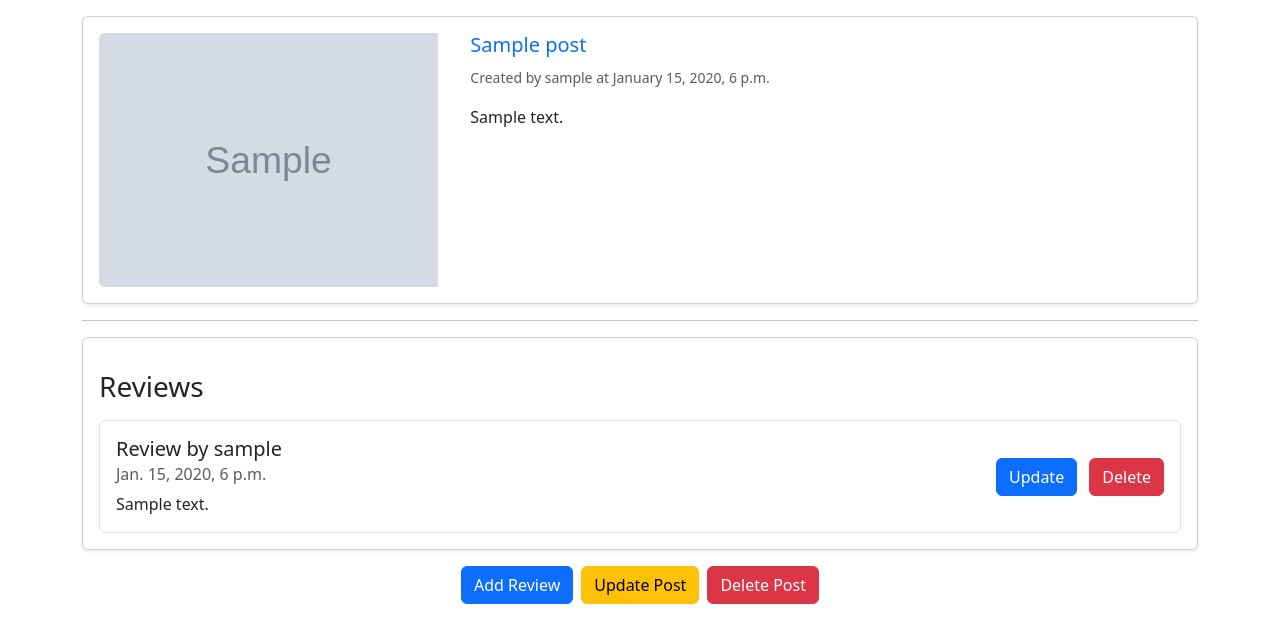
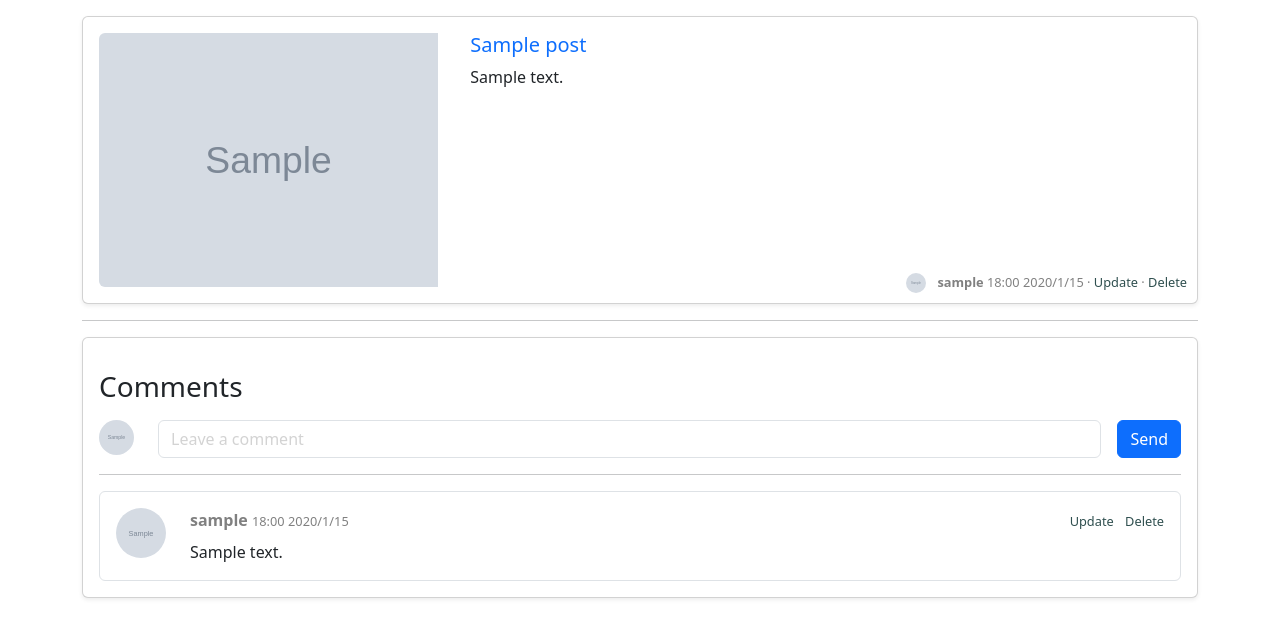
Before and after one commit to coalooball/som, a Django app: page /post/1 in a window 1280 px wide. Shown: the part 62-705 px from the top of the page. Run offline with Django 4.2, Linux system fonts and the light colour scheme; a user stored in the database is signed in; tables that the repository leaves empty hold one stand-in row (values such as "Sample post"); grey boxes marked "Sample" are stand-in pictures; some libraries are stand-ins or nearby versions.

Commit message:
Amend format of Comment

```diff
--- a/news/templates/news.html
+++ b/news/templates/news.html
@@ -8,7 +8,7 @@
                 <h5 class="card-title">{{ news.headline }}</h5>
                 <p class="card-text">{{ news.body }}</p>
                 <p class="card-text"><small class="text-muted">
-                        {{ news.date }}
+                        {{ news.date|date:"Y/n/j H:i" }}
                     </small></p>
             </div>
         </div>
--- a/post/templates/delete_post.html
+++ b/post/templates/delete_post.html
@@ -4,6 +4,6 @@
   <h1>Are you sure you want to delete "{{ post.title }}"?</h1>
   <form method="POST">
     {% csrf_token %}
-    <button type="submit" class="btn btn-danger">Delete</button>
+    <button type="submit" class="btn btn-danger">Yes</button>
   </form>
 {% endblock %}
--- a/post/templates/detail.html
+++ b/post/templates/detail.html
@@ -1,16 +1,71 @@
 {% extends 'base.html' %}
+{% load static %}
 {% block content %}
-<div class="card mb-3 shadow-sm">
+<style>
+    .username {
+        color: inherit;
+        color: gray;
+        font-weight: bold;
+        text-decoration: none;
+    }
+
+    .review-time {
+        font-size: 0.8rem;
+        color: gray;
+    }
+
+    .action-links a {
+        font-size: 0.8rem;
+        color: darkslategray;
+        text-decoration: none;
+    }
+
+    .post-footer {
+        position: absolute;
+        bottom: 10px;
+        right: 10px;
+        font-size: 0.8rem;
+        color: gray;
+        text-align: right;
+    }
+
+    .post-footer a {
+        color: darkslategray;
+        text-decoration: none;
+    }
+</style>
+<div class="card mb-3 shadow-sm position-relative">
     <div class="row g-0">
+        {% if post.image %}
         <div class="col-md-4 p-3">
             <img src="{{ post.image.url }}" class="img-fluid rounded-start" alt="">
         </div>
+        {% else %}
+        <div class="col-md-4 p-3">
+            <img src="{% static 'images/default-image.jpg' %}" class="img-fluid rounded-start" alt="">
+        </div>
+        {% endif %}
         <div class="col-md-8">
             <div class="card-body">
                 <h5 class="card-title text-primary">{{ post.title }}</h5>
-                <p class="card-text"><small class="text-muted">Created by {{ post.created_by.username }} at
-                        {{ post.created_at|date:"F j, Y, P" }}</small></p>
                 <p class="card-text">{{ post.description }}</p>
+            </div>
+            <div class="post-footer">
+                {% if post.created_by.userprofile.image %}
+                <img src="{{ post.created_by.userprofile.image.url }}" class="rounded-circle me-2" width="20"
+                    height="20" alt="User Avatar">
+                {% else %}
+                <img src="{% static 'images/default-avatar.png' %}" alt="{{ post.created_by.username }}" width="20"
+                    height="20" class="rounded-circle me-2">
+                {% endif %}
+                <span class="username">{{ post.created_by.username }}</span>
+                <span>
+                    {{ post.created_at|date:"H:i Y/n/j" }}
+                    {% if user.is_authenticated and user == post.created_by %}
+                    · <a href="{% url 'update_post' post.id %}">Update</a>
+                    · <a href="{% url 'delete_post' post.id %}">Delete</a>
+                    {% endif %}
+                </span>
             </div>
         </div>
     </div>
@@ -18,29 +73,67 @@
 <hr />
 <div class="card mb-3 shadow-sm">
     <div class="card-body">
-        <h3 class="mt-3">Reviews</h3>
+        <h3 class="mt-3">Comments</h3>
+        {% if user.is_authenticated %}
+        <div class="mt-3">
+            <form method="POST" action="{% url 'createreview' post.id %}">
+                {% csrf_token %}
+                <div class="d-flex align-items-start">
+                    <div class="flex-shrink-0 me-3">
+                        {% if user.userprofile.image %}
+                        <img src="{{ user.userprofile.image.url }}" class="rounded-circle me-2" width="35" height="35"
+                            alt="User Avatar">
+                        {% else %}
+                        <img src="{% static 'images/default-avatar.png' %}" alt="{{ user.username }}" width="50"
+                            height="50" class="rounded-circle me-2">
+                        {% endif %}
+                    </div>
+                    <div class="flex-grow-1 me-3">
+                        <input type="text" name="text" class="form-control" placeholder="Leave a comment" required>
+                    </div>
+                    <div>
+                        <button type="submit" class="btn btn-primary">Send</button>
+                    </div>
+                </div>
+            </form>
+        </div>
+        <hr>
+        {% endif %}
         <ul class="list-group mt-3">
             {% for review in reviews %}
             <li class="list-group-item pb-3 pt-3">
-                <div class="d-flex justify-content-between align-items-center">
+                <div class="d-flex align-items-start">
+                    <div class="flex-shrink-0 me-3">
+                        {% if review.user.userprofile.image %}
+                        <img src="{{ review.user.userprofile.image.url }}" class="rounded-circle me-2" width="50"
+                            height="50" alt="User Avatar">
+                        {% else %}
+                        <img src="{% static 'images/default-avatar.png' %}" alt="{{ post.created_by.username }}"
+                            width="50" height="50" class="rounded-circle me-2">
+                        {% endif %}
+                    </div>
+                    <div class="flex-grow-1">
+                        <div class="d-flex justify-content-between align-items-center mb-2">
                             <div>
-                        <h5 class="card-title">
-                            Review by {{ review.user.username }}
-                        </h5>
-                        <h6 class="card-subtitle mb-2 text-muted">
-                            {{ review.date }}
-                        </h6>
-                        <p class="card-text">{{ review.text }}</p>
+                                <span class="username">
+                                    {{ review.user.username }}
+                                </span>
+                                <span class="review-time ml-2">
+                                    {{ review.date|date:"H:i Y/n/j" }}
+                                </span>
                             </div>
-                    <div>
+                            <div class="action-links">
                                 {% if user.is_authenticated and user == review.user %}
-                        <a class="btn btn-primary me-2" href="{% url 'updatereview' review.id %}">
+                                <a class="me-2" href="{% url 'updatereview' review.id %}">
                                     Update
                                 </a>
-                        <a class="btn btn-danger" href="{% url 'deletereview' review.id %}">
+                                <a href="{% url 'deletereview' review.id %}">
                                     Delete
                                 </a>
                                 {% endif %}
+                            </div>
+                        </div>
+                        <p class="card-text">{{ review.text }}</p>
                     </div>
                 </div>
             </li>
@@ -48,19 +141,4 @@
         </ul>
     </div>
 </div>
-{% if user.is_authenticated %}
-<div class="d-flex justify-content-center mb-3">
-    <a href="{% url 'createreview' post.id %}" class="btn btn-primary">
-        Add Review
-    </a>
-    {% if user == post.created_by %}
-    <a class="btn btn-warning mx-2" href="{% url 'update_post' post.id %}">
-        Update Post
-    </a>
-    <a class="btn btn-danger" href="{% url 'delete_post' post.id %}">
-        Delete Post
-    </a>
-    {% endif %}
-</div>
-{% endif %}
 {% endblock content %}
--- a/post/templates/home.html
+++ b/post/templates/home.html
@@ -45,9 +45,15 @@
     {% for post in posts %}
     <div class="col">
         <div class="card">
+            {% if post.image %}
             <a href="{% url 'detail' post.id %}">
                 <img class="post-image1" src="{{ post.image.url }}" />
             </a>
+            {% else %}
+            <a href="{% url 'detail' post.id %}">
+                <img class="post-image1" src="{% static 'images/default-image.jpg' %}" />
+            </a>
+            {% endif %}
             <div class="card-body">
                 <div class="card-title">
                     <a href="{% url 'detail' post.id %}">
--- a/post/templates/updatereview.html
+++ b/post/templates/updatereview.html
@@ -5,7 +5,7 @@
         <div>
             <div class="card-body">
                 <h5 class="card-title">
-                    Update Review for {{ review.post.title }}
+                    Update Comment for '{{ review.post.title }}'
                 </h5>
                 {% if error %}
                 <div class="alert alert-danger mt-3" role="alert">
@@ -17,7 +17,7 @@
                     {% csrf_token %}
                     {{ form.as_p }}
                     <button type="submit" class="btn btn-primary">
-                        Update Review
+                        Update Comment
                     </button>
                 </form>
                 </p>
--- a/post/views.py
+++ b/post/views.py
@@ -30,24 +30,37 @@ def detail(request, post_id):
         {'post':post, 'reviews': reviews}
         )
 
+# @login_required
+# def createreview(request, post_id):
+#     post = get_object_or_404(Post,pk=post_id)
+#     if request.method == 'GET':
+#         return render(request, 'createreview.html',
+#             {'form':ReviewForm(), 'post':post})
+#     else:
+#         try:
+#             form = ReviewForm(request.POST)
+#             newReview = form.save(commit=False)
+#             newReview.user = request.user
+#             newReview.post = post
+#             newReview.save()
+#             return redirect('detail', newReview.post.id)
+#         except ValueError:
+#             return render(request,
+#                 'createreview.html',
+#                 {'form':ReviewForm(),'error':'bad data passed in'})
+
 @login_required
 def createreview(request, post_id):
     post = get_object_or_404(Post,pk=post_id)
-    if request.method == 'GET':
-        return render(request, 'createreview.html',
-            {'form':ReviewForm(), 'post':post})
-    else:
+    if request.method == 'POST':
         try:
-            form = ReviewForm(request.POST)
-            newReview = form.save(commit=False)
-            newReview.user = request.user
-            newReview.post = post
-            newReview.save()
-            return redirect('detail', newReview.post.id)
+            text = request.POST.get('text')
+            if not text:
+                raise ValueError('Empty comment.')
+            Review.objects.create(text=text, user=request.user, post=post)
+            return redirect('detail', post.id)
         except ValueError:
-            return render(request,
-                'createreview.html',
-                {'form':ReviewForm(),'error':'bad data passed in'})
+            return redirect('detail', post.id)
 
 @login_required
 def updatereview(request, review_id):
@@ -84,7 +97,7 @@ def create_post(request):
             new_post.save()
             return redirect('detail', new_post.id)
         else:
-            return render(request, 'create_post.html', {'form': form, 'error': 'Bad data passed in.'})
+            return render(request, 'create_post.html', {'form': form, 'errors': form.errors})
     else:
         form = PostForm()
         return render(request, 'create_post.html', {'form': form})
```
Also changed, not shown: post/forms.py (+1 -6 lines), post/models.py (+33 -3 lines), post/templates/create_post.html (+11 -0 lines), post/migrations/0006_remove_review_watchagain.py (added), post/templates/edit_post.html (line endings or trailing spaces), som/static/images/default-image.jpg (added). Lines whose indentation alone changed are shown as unchanged.
